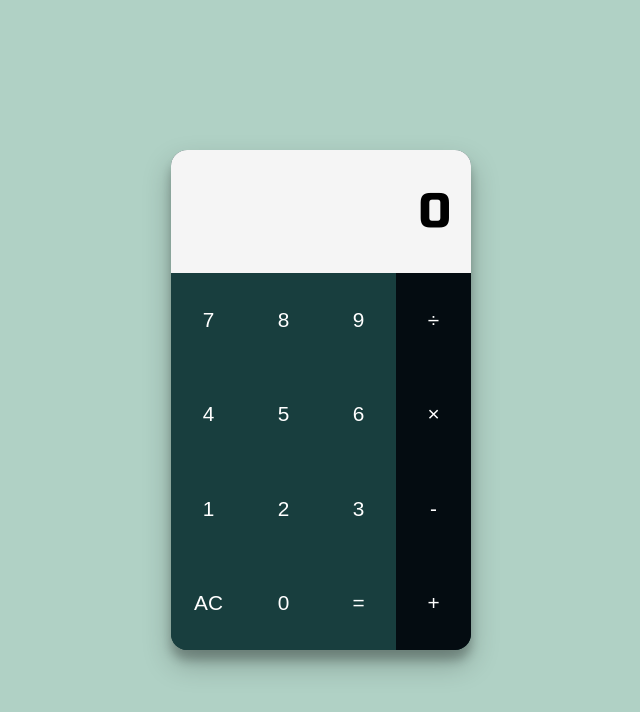
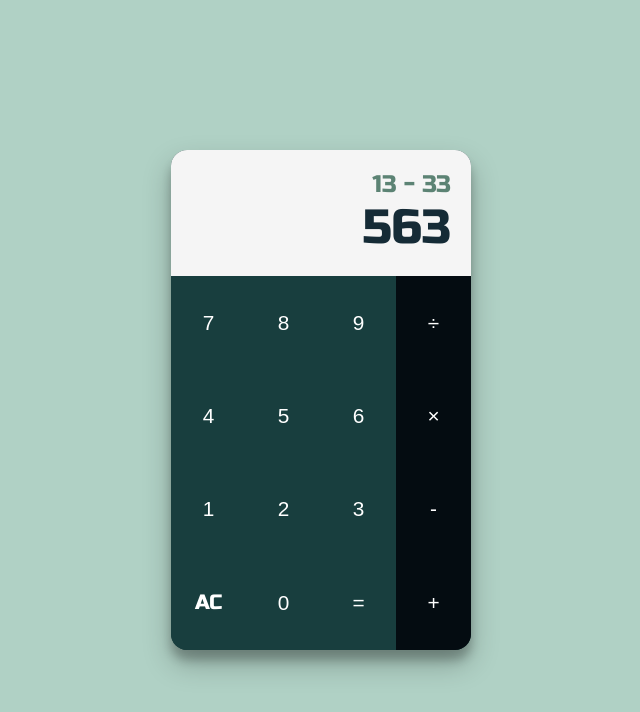
Before and after one commit to aivan-cva/calculator, a website built with Vite: page index.html in a window 1280 px wide. Shown: the whole page, without its empty margins (319-959 px from the left). Built offline with nearby package versions, Linux system fonts and the light colour scheme.

Commit message:
Finished styles

```diff
--- a/index.html
+++ b/index.html
@@ -8,7 +8,10 @@
   </head>
   <body>
     <div class="calculator-container" id="calculator">
-      <div class="display" id="display">0</div>
+      <div class="display" id="display">
+        <div class="operations">13 - 33</div>
+        <div class="numbers">563</div>
+      </div>
       <div class="buttons-container">
 
           <button class="calc-btn" id="seven">7</button>
--- a/style.css
+++ b/style.css
@@ -42,11 +42,17 @@ body {
   background-color: whitesmoke;
   height: 150px;
   display: flex;
-  align-items: center;
+  flex-direction: column;
   justify-content: flex-end;
   padding: 20px;
   font-size: 3rem;
+  color: #152b36;
   border-radius: 16px 16px 0 0;
+}
+
+.operations {
+  font-size: 1.5rem;
+  color: var(--secondary);
 }
 
 .buttons-container {
@@ -59,6 +65,7 @@ body {
 
 #ac {
   border-radius: 0 0 0 16px;
+  font-family: "Russo One";
 }
 
 #plus {
```
